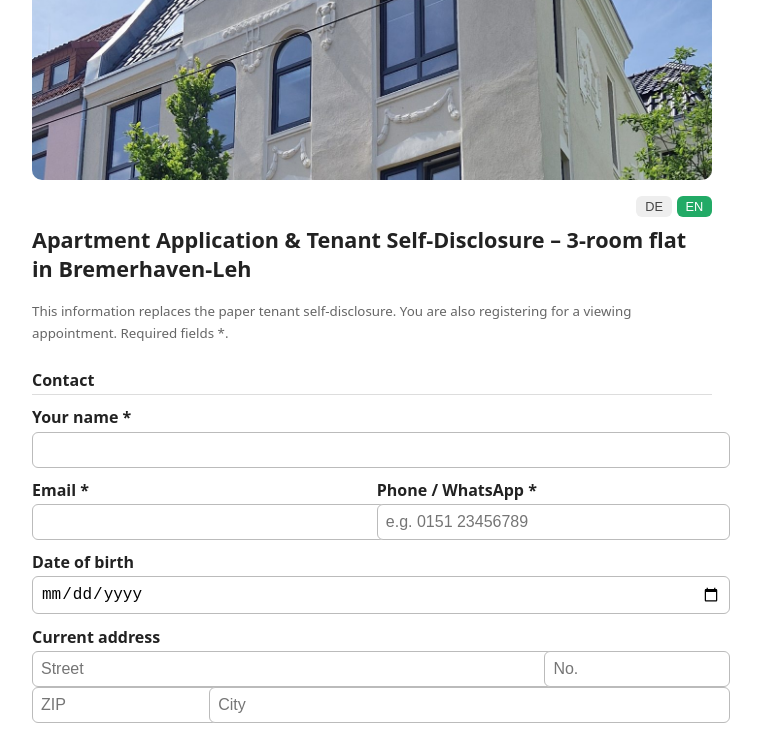
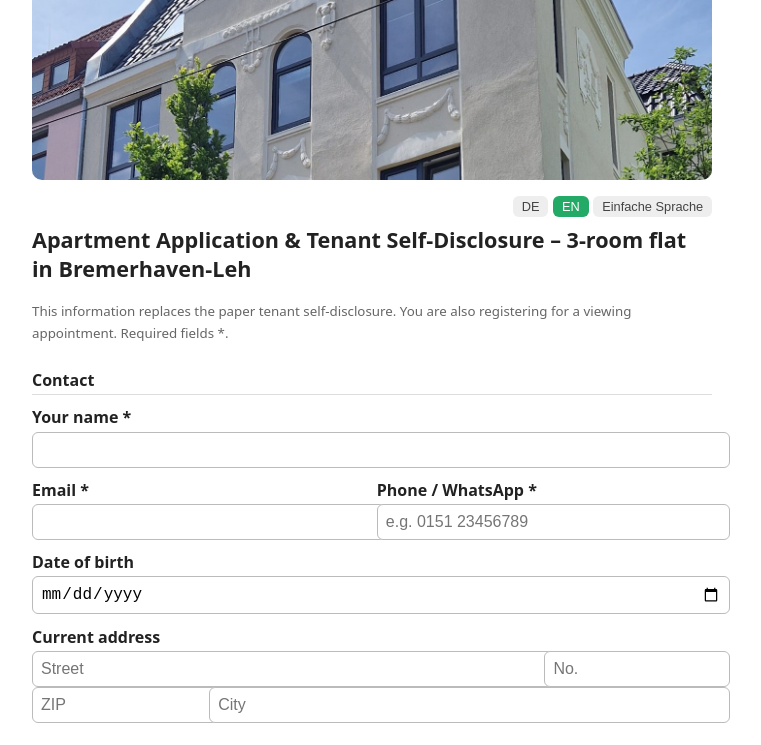
Before and after one commit to mePaul112/hausverwaltung-bewerbung, a plain HTML site: page index.html in a window 1280 px wide. Shown: the top 745 px of the page, without its empty margins (268-1029 px from the left). Drawn offline with Linux system fonts and the light colour scheme; no server answers.

Commit message:
Dritte Sprachvariante 'Einfache Sprache' (DE/EN/Einfach); Tooltips auf DE/EN neutral
Eigener Umschalter-Knopf (Code 'einfach', nicht 'es' - Kollision mit
Spanisch-Browsern), 53 vereinfachte Texte (kurze Saetze, erklaerte
Begriffe, positive Formulierung der Erklaerungen); fehlende Schluessel
fallen auf DE zurueck. DE/EN-Tooltips sind jetzt sachliche
Feldbeschreibungen ohne 'einfache Sprache'-Etikett. html-lang bleibt
bei 'einfach' auf de.

Co-Authored-By: Claude Fable 5 <noreply@anthropic.com>

```diff
--- a/index.html
+++ b/index.html
@@ -24,6 +24,7 @@
 <div class="lang">
  <button type="button" data-l="de">DE</button>
  <button type="button" data-l="en">EN</button>
+ <button type="button" data-l="einfach">Einfache Sprache</button>
 </div>
 <h1 data-i18n="h1">Wohnungsbewerbung & Mieterselbstauskunft – 3-Zimmer-Wohnung in Bremerhaven-Leh</h1>
 <p><small data-i18n="intro">Diese Angaben ersetzen die Papier-Mieterselbstauskunft. Sie melden sich zugleich zur Besichtigung an. Pflichtfelder *.</small></p>
@@ -114,79 +115,79 @@
 
  /* ---------- i18n (DE/EN) ---------- */
  const I18N={
-  title:{de:'Wohnungsbewerbung & Selbstauskunft – Bremerhaven-Leh',en:'Apartment application & self-disclosure – Bremerhaven-Leh'},
-  h1:{de:'Wohnungsbewerbung & Mieterselbstauskunft – 3-Zimmer-Wohnung in Bremerhaven-Leh',en:'Apartment Application & Tenant Self-Disclosure – 3-room flat in Bremerhaven-Leh'},
-  intro:{de:'Diese Angaben ersetzen die Papier-Mieterselbstauskunft. Sie melden sich zugleich zur Besichtigung an. Pflichtfelder *.',en:'This information replaces the paper tenant self-disclosure. You are also registering for a viewing appointment. Required fields *.'},
-  s_contact:{de:'Kontakt',en:'Contact'},
-  l_name:{de:'Ihr Name *',en:'Your name *'},
-  l_email:{de:'E-Mail *',en:'Email *'},
-  l_phone:{de:'Telefon / WhatsApp *',en:'Phone / WhatsApp *'},
+  title:{einfach:'Bewerbung für eine Wohnung in Bremerhaven',de:'Wohnungsbewerbung & Selbstauskunft – Bremerhaven-Leh',en:'Apartment application & self-disclosure – Bremerhaven-Leh'},
+  h1:{einfach:'Bewerbung für die 3-Zimmer-Wohnung in Bremerhaven',de:'Wohnungsbewerbung & Mieterselbstauskunft – 3-Zimmer-Wohnung in Bremerhaven-Leh',en:'Apartment Application & Tenant Self-Disclosure – 3-room flat in Bremerhaven-Leh'},
+  intro:{einfach:'Bitte füllen Sie dieses Formular aus. Das Formular ist Ihre Selbst-Auskunft. Sie wählen auch einen Termin. An dem Termin können Sie die Wohnung ansehen. Felder mit * müssen Sie ausfüllen.',de:'Diese Angaben ersetzen die Papier-Mieterselbstauskunft. Sie melden sich zugleich zur Besichtigung an. Pflichtfelder *.',en:'This information replaces the paper tenant self-disclosure. You are also registering for a viewing appointment. Required fields *.'},
+  s_contact:{einfach:'So erreichen wir Sie',de:'Kontakt',en:'Contact'},
+  l_name:{einfach:'Ihr Name *',de:'Ihr Name *',en:'Your name *'},
+  l_email:{einfach:'Ihre E-Mail-Adresse *',de:'E-Mail *',en:'Email *'},
+  l_phone:{einfach:'Ihre Telefon-Nummer *',de:'Telefon / WhatsApp *',en:'Phone / WhatsApp *'},
   ph_phone:{de:'z. B. 0151 23456789',en:'e.g. 0151 23456789'},
-  l_birth:{de:'Geburtsdatum',en:'Date of birth'},
-  l_address:{de:'Aktuelle Adresse',en:'Current address'},
+  l_birth:{einfach:'Ihr Geburtstag',de:'Geburtsdatum',en:'Date of birth'},
+  l_address:{einfach:'Wo wohnen Sie jetzt?',de:'Aktuelle Adresse',en:'Current address'},
   ph_street:{de:'Straße',en:'Street'},ph_no:{de:'Nr.',en:'No.'},ph_zip:{de:'PLZ',en:'ZIP'},ph_city:{de:'Ort',en:'City'},
-  s_household:{de:'Haushalt',en:'Household'},
-  l_persons:{de:'Personen gesamt *',en:'Total persons *'},
-  l_children:{de:'davon Kinder',en:'of which children'},
-  l_occupants:{de:'Mitbewohner (Namen, falls weitere)',en:'Other occupants (names, if any)'},
-  l_pets:{de:'Haustiere?',en:'Pets?'},ph_pets:{de:'nein / Katze / …',en:'no / cat / …'},
-  l_smoker:{de:'Raucher?',en:'Smoker?'},
+  s_household:{einfach:'Wer soll in der Wohnung wohnen?',de:'Haushalt',en:'Household'},
+  l_persons:{einfach:'Wie viele Personen sind Sie? *',de:'Personen gesamt *',en:'Total persons *'},
+  l_children:{einfach:'Wie viele Kinder sind dabei?',de:'davon Kinder',en:'of which children'},
+  l_occupants:{einfach:'Namen von weiteren Personen',de:'Mitbewohner (Namen, falls weitere)',en:'Other occupants (names, if any)'},
+  l_pets:{einfach:'Haben Sie Haus-Tiere?',de:'Haustiere?',en:'Pets?'},ph_pets:{de:'nein / Katze / …',en:'no / cat / …'},
+  l_smoker:{einfach:'Rauchen Sie?',de:'Raucher?',en:'Smoker?'},
   o_no:{de:'nein',en:'no'},o_yes:{de:'ja',en:'yes'},
-  s_income:{de:'Beschäftigung & Einkommen',en:'Employment & Income'},
-  l_incometype:{de:'Einkommensart *',en:'Type of income *'},
+  s_income:{einfach:'Arbeit und Geld',de:'Beschäftigung & Einkommen',en:'Employment & Income'},
+  l_incometype:{einfach:'Woher bekommen Sie Ihr Geld? *',de:'Einkommensart *',en:'Type of income *'},
   o_employed:{de:'Angestellt',en:'Employed'},o_selfemployed:{de:'Selbstständig',en:'Self-employed'},
   o_pension:{de:'Rente',en:'Pension'},o_jobcenter:{de:'Jobcenter',en:'Jobcenter (benefits)'},o_other:{de:'Sonstiges',en:'Other'},
-  l_employer:{de:'Arbeitgeber',en:'Employer'},
-  l_since:{de:'beschäftigt seit',en:'employed since'},ph_mmyyyy:{de:'MM/JJJJ',en:'MM/YYYY'},
-  l_fixedterm:{de:'befristet?',en:'fixed-term?'},
-  l_netincome:{de:'Monatliches Nettoeinkommen Haushalt (€)',en:'Monthly net household income (€)'},
+  l_employer:{einfach:'Wo arbeiten Sie?',de:'Arbeitgeber',en:'Employer'},
+  l_since:{einfach:'Seit wann arbeiten Sie dort?',de:'beschäftigt seit',en:'employed since'},ph_mmyyyy:{de:'MM/JJJJ',en:'MM/YYYY'},
+  l_fixedterm:{einfach:'Endet Ihr Arbeits-Vertrag an einem festen Tag? (befristet)',de:'befristet?',en:'fixed-term?'},
+  l_netincome:{einfach:'Wie viel Geld hat Ihr Haushalt im Monat? (netto, in Euro)',de:'Monatliches Nettoeinkommen Haushalt (€)',en:'Monthly net household income (€)'},
   ph_netincome:{de:'z. B. 2500',en:'e.g. 2500'},
-  s_prevtenancy:{de:'Bisheriges Mietverhältnis',en:'Previous Tenancy'},
-  l_prevlandlord:{de:'Aktueller/letzter Vermieter (Name)',en:'Current/previous landlord (name)'},
-  l_landlordcontact:{de:'Kontakt Vermieter',en:'Landlord contact'},
-  l_movereason:{de:'Grund des Umzugs',en:'Reason for moving'},
-  s_declarations:{de:'Erklärungen',en:'Declarations'},
-  hint_declarations:{de:'Bitte lesen Sie jeden Satz. Stimmt der Satz für Sie? Dann klicken Sie das Kästchen an. Das ⓘ zeigt eine Erklärung in einfacher Sprache.',en:'Please read each sentence. Is it true for you? Then tick the box. The ⓘ shows an explanation in simple language.'},
-  hint_eviction:{de:'Erklärung in einfacher Sprache: Ein Räumungs-Titel ist ein Urteil vom Gericht. Das Urteil sagt: Sie müssen aus Ihrer Wohnung ausziehen. Hatten Sie noch nie so ein Urteil? Dann klicken Sie das Kästchen an.',en:'Simple language: An eviction order is a court decision. It says: you must move out of your home. Never had such a decision? Then tick the box.'},
-  hint_insolvency:{de:'Erklärung in einfacher Sprache: Insolvenz heißt: Sie können Ihre Schulden nicht bezahlen. Ein Gericht regelt das dann. Läuft bei Ihnen kein solches Verfahren? Dann klicken Sie das Kästchen an.',en:'Simple language: Insolvency means: you cannot pay your debts and a court handles it. No such case running for you? Then tick the box.'},
-  hint_debt:{de:'Erklärung in einfacher Sprache: Miet-Schulden heißt: Sie müssen einem Vermieter noch Miete bezahlen. Haben Sie keine Miet-Schulden? Dann klicken Sie das Kästchen an.',en:'Simple language: Rent debts means: you still owe rent to a landlord. No rent debts? Then tick the box.'},
-  decl_eviction:{de:'Es besteht/bestand <b>kein</b> Räumungstitel gegen mich.',en:'There is/was <b>no</b> eviction order against me.'},
-  decl_insolvency:{de:'Es liegt <b>kein</b> laufendes Insolvenzverfahren vor.',en:'There are <b>no</b> ongoing insolvency proceedings.'},
-  decl_debt:{de:'Ich habe <b>keine</b> offenen Mietschulden.',en:'I have <b>no</b> outstanding rent debts.'},
-  s_documents:{de:'Nachweise (optional)',en:'Documents (optional)'},
-  l_upload_schufa:{de:'SCHUFA-Auskunft',en:'SCHUFA credit report'},
-  l_upload_vermieter:{de:'Vermieterbescheinigung / Mietschuldenfreiheit',en:'Landlord reference / proof of no rent arrears'},
-  l_upload_einkommen:{de:'Einkommensnachweise (letzte 3 Monate)',en:'Proof of income (last 3 months)'},
-  hint_upload:{de:'PDF oder Foto, je Feld mehrere möglich. Was Sie jetzt nicht zur Hand haben, bringen Sie bitte zum Termin mit.',en:'PDF or photo, several per field. Whatever you do not have at hand now, please bring to the viewing.'},
-  s_viewing:{de:'Besichtigung',en:'Viewing'},
-  l_slot:{de:'Verbindliche Terminwahl (15-Min-Fenster) *',en:'Binding appointment selection (15-min slot) *'},
-  slots_tba:{de:'Termine werden noch bekanntgegeben',en:'Appointments to be announced'},
-  slots_voll:{de:'Alle Zeitfenster sind belegt – bitte melden Sie sich kurz per E-Mail',en:'All time slots are taken – please contact us by e-mail'},
-  s_message:{de:'Ihre Nachricht (optional)',en:'Your message (optional)'},
-  l_message:{de:'Möchten Sie uns noch etwas mitteilen?',en:'Anything else you would like to tell us?'},
+  s_prevtenancy:{einfach:'Ihre jetzige Wohnung',de:'Bisheriges Mietverhältnis',en:'Previous Tenancy'},
+  l_prevlandlord:{einfach:'Wie heißt Ihr Vermieter?',de:'Aktueller/letzter Vermieter (Name)',en:'Current/previous landlord (name)'},
+  l_landlordcontact:{einfach:'Telefon oder Adresse von Ihrem Vermieter',de:'Kontakt Vermieter',en:'Landlord contact'},
+  l_movereason:{einfach:'Warum ziehen Sie um?',de:'Grund des Umzugs',en:'Reason for moving'},
+  s_declarations:{einfach:'Wichtige Fragen',de:'Erklärungen',en:'Declarations'},
+  hint_declarations:{de:'Bitte kreuzen Sie jede Aussage an, die auf Sie zutrifft. Das ⓘ zeigt beim Darüberfahren eine Erläuterung.',en:'Please tick each statement that applies to you. Hover over the ⓘ for an explanation.',einfach:'Bitte lesen Sie jeden Satz. Stimmt der Satz für Sie? Dann klicken Sie das Kästchen an.'},
+  hint_eviction:{de:'Ein Räumungstitel ist eine gerichtliche Entscheidung, mit der eine Wohnung geräumt werden kann. Bitte ankreuzen, wenn gegen Sie keiner besteht oder bestand.',en:'An eviction order is a court decision allowing a home to be vacated by force. Please tick if none exists or existed against you.',einfach:'Ein Räumungs-Titel ist ein Urteil vom Gericht. Das Urteil sagt: Sie müssen aus Ihrer Wohnung ausziehen. Hatten Sie noch nie so ein Urteil? Dann klicken Sie das Kästchen an.'},
+  hint_insolvency:{de:'Ein Insolvenzverfahren ist ein gerichtliches Verfahren zur Regelung von Schulden. Bitte ankreuzen, wenn bei Ihnen keines läuft.',en:'Insolvency proceedings are court proceedings dealing with debts. Please tick if none are ongoing for you.',einfach:'Insolvenz heißt: Sie können Ihre Schulden nicht bezahlen. Ein Gericht regelt das dann. Läuft bei Ihnen kein solches Verfahren? Dann klicken Sie das Kästchen an.'},
+  hint_debt:{de:'Mietschulden sind offene Mietforderungen eines früheren oder aktuellen Vermieters. Bitte ankreuzen, wenn Sie keine haben.',en:'Rent debts are outstanding rent owed to a current or former landlord. Please tick if you have none.',einfach:'Miet-Schulden heißt: Sie müssen einem Vermieter noch Miete bezahlen. Haben Sie keine Miet-Schulden? Dann klicken Sie das Kästchen an.'},
+  decl_eviction:{einfach:'Ein Gericht hat <b>nie</b> gesagt: Ich muss aus meiner Wohnung ausziehen.',de:'Es besteht/bestand <b>kein</b> Räumungstitel gegen mich.',en:'There is/was <b>no</b> eviction order against me.'},
+  decl_insolvency:{einfach:'Ich habe <b>kein</b> Insolvenz-Verfahren. Das heißt: Kein Gericht regelt gerade meine Schulden.',de:'Es liegt <b>kein</b> laufendes Insolvenzverfahren vor.',en:'There are <b>no</b> ongoing insolvency proceedings.'},
+  decl_debt:{einfach:'Ich schulde <b>keinem</b> Vermieter Geld für Miete.',de:'Ich habe <b>keine</b> offenen Mietschulden.',en:'I have <b>no</b> outstanding rent debts.'},
+  s_documents:{einfach:'Papiere hochladen (freiwillig)',de:'Nachweise (optional)',en:'Documents (optional)'},
+  l_upload_schufa:{einfach:'SCHUFA-Auskunft',de:'SCHUFA-Auskunft',en:'SCHUFA credit report'},
+  l_upload_vermieter:{einfach:'Brief vom Vermieter: Sie haben keine Miet-Schulden',de:'Vermieterbescheinigung / Mietschuldenfreiheit',en:'Landlord reference / proof of no rent arrears'},
+  l_upload_einkommen:{einfach:'Nachweis über Ihr Geld (die letzten 3 Monate)',de:'Einkommensnachweise (letzte 3 Monate)',en:'Proof of income (last 3 months)'},
+  hint_upload:{einfach:'Sie können Fotos oder PDF-Dateien hochladen. Sie haben die Papiere gerade nicht? Dann bringen Sie die Papiere zum Termin mit.',de:'PDF oder Foto, je Feld mehrere möglich. Was Sie jetzt nicht zur Hand haben, bringen Sie bitte zum Termin mit.',en:'PDF or photo, several per field. Whatever you do not have at hand now, please bring to the viewing.'},
+  s_viewing:{einfach:'Termin: Wohnung ansehen',de:'Besichtigung',en:'Viewing'},
+  l_slot:{einfach:'Wann möchten Sie kommen? Bitte wählen Sie eine Uhrzeit. *',de:'Verbindliche Terminwahl (15-Min-Fenster) *',en:'Binding appointment selection (15-min slot) *'},
+  slots_tba:{einfach:'Es gibt noch keine Termine.',de:'Termine werden noch bekanntgegeben',en:'Appointments to be announced'},
+  slots_voll:{einfach:'Alle Termine sind voll. Bitte schreiben Sie uns eine E-Mail.',de:'Alle Zeitfenster sind belegt – bitte melden Sie sich kurz per E-Mail',en:'All time slots are taken – please contact us by e-mail'},
+  s_message:{einfach:'Ihre Nachricht (freiwillig)',de:'Ihre Nachricht (optional)',en:'Your message (optional)'},
+  l_message:{einfach:'Möchten Sie uns noch etwas sagen?',de:'Möchten Sie uns noch etwas mitteilen?',en:'Anything else you would like to tell us?'},
   ph_message:{de:'z. B. Fragen, Wünsche, Besonderheiten …',en:'e.g. questions, wishes, special circumstances …'},
-  decl_truthful:{de:'Ich versichere die Angaben <b>wahrheitsgemäß</b> gemacht zu haben. *',en:'I confirm that the information provided is <b>truthful</b>. *'},
-  decl_consent:{de:'Ich willige in die Verarbeitung meiner Angaben zur Bearbeitung meiner Bewerbung ein; abgelehnte Daten werden nach Abschluss gelöscht. *',en:'I consent to the processing of my data to handle my application; rejected applicants’ data will be deleted after completion. *'},
-  btn_submit:{de:'Bewerbung & Selbstauskunft absenden',en:'Submit application & self-disclosure'},
+  decl_truthful:{einfach:'Alle meine Angaben sind <b>wahr</b>. *',de:'Ich versichere die Angaben <b>wahrheitsgemäß</b> gemacht zu haben. *',en:'I confirm that the information provided is <b>truthful</b>. *'},
+  decl_consent:{einfach:'Ich bin einverstanden: Sie dürfen meine Daten für die Bewerbung benutzen. Bekomme ich die Wohnung nicht? Dann werden meine Daten gelöscht. *',de:'Ich willige in die Verarbeitung meiner Angaben zur Bearbeitung meiner Bewerbung ein; abgelehnte Daten werden nach Abschluss gelöscht. *',en:'I consent to the processing of my data to handle my application; rejected applicants’ data will be deleted after completion. *'},
+  btn_submit:{einfach:'Bewerbung abschicken',de:'Bewerbung & Selbstauskunft absenden',en:'Submit application & self-disclosure'},
   // JS-Meldungen
-  warn_children:{de:'⚠ „davon Kinder" muss kleiner als „Personen gesamt" sein (mind. 1 Erwachsener).',en:'⚠ "of which children" must be less than "total persons" (at least 1 adult).'},
-  err_children:{de:'„davon Kinder" muss kleiner als „Personen gesamt" sein.',en:'"of which children" must be less than "total persons".'},
+  warn_children:{einfach:'Die Zahl der Kinder muss kleiner sein als die Zahl aller Personen.',de:'⚠ „davon Kinder" muss kleiner als „Personen gesamt" sein (mind. 1 Erwachsener).',en:'⚠ "of which children" must be less than "total persons" (at least 1 adult).'},
+  err_children:{einfach:'Die Zahl der Kinder muss kleiner sein als die Zahl aller Personen.',de:'„davon Kinder" muss kleiner als „Personen gesamt" sein.',en:'"of which children" must be less than "total persons".'},
   warn_netto:{de:'⚠ Über 5.000 € – bitte prüfen, ob korrekt.',en:'⚠ Over €5,000 – please check if correct.'},
   confirm_netto:{de:'Nettoeinkommen über 5.000 € – bitte bestätigen, dass das korrekt ist.',en:'Net income over €5,000 – please confirm this is correct.'},
-  sending:{de:'Wird gesendet…',en:'Sending…'},
-  ok_sent:{de:'Vielen Dank! Ihre Bewerbung und Selbstauskunft sind eingegangen.',en:'Thank you! Your application and self-disclosure have been received.'},
+  sending:{einfach:'Wir senden Ihre Bewerbung …',de:'Wird gesendet…',en:'Sending…'},
+  ok_sent:{einfach:'Vielen Dank! Ihre Bewerbung ist angekommen.',de:'Vielen Dank! Ihre Bewerbung und Selbstauskunft sind eingegangen.',en:'Thank you! Your application and self-disclosure have been received.'},
   // Adresse bewusst ERST hier — vor dem Absenden nirgends auf der Seite, sonst
   // erscheinen Interessenten unangemeldet zur Sammelbesichtigung.
   ok_slot:{de:'Ihr Besichtigungstermin: {slot}',en:'Your viewing appointment: {slot}'},
   ok_addr:{de:'Adresse: Körnerstraße 35, 27576 Bremerhaven. Treffpunkt am Hauseingang – bitte klingeln.',en:'Address: Körnerstraße 35, 27576 Bremerhaven. Meeting point at the main entrance – please ring the bell.'},
-  err_send:{de:'Fehler beim Senden',en:'Error sending'},
-  err_network:{de:'Netzwerkfehler. Bitte später erneut versuchen.',en:'Network error. Please try again later.'}
+  err_send:{einfach:'Das Senden hat nicht geklappt. Bitte versuchen Sie es später noch einmal.',de:'Fehler beim Senden',en:'Error sending'},
+  err_network:{einfach:'Keine Verbindung. Bitte versuchen Sie es später noch einmal.',de:'Netzwerkfehler. Bitte später erneut versuchen.',en:'Network error. Please try again later.'}
  };
  let lang = new URLSearchParams(location.search).get('lang') || localStorage.getItem('lang') || (navigator.language||'de').slice(0,2).toLowerCase();
- if(lang!=='de'&&lang!=='en') lang='en';   // nicht-deutsche Browser -> Englisch
+ if(lang!=='de'&&lang!=='en'&&lang!=='einfach') lang='en';   // nicht-deutsche Browser -> Englisch
  const t=k=>((I18N[k]||{})[lang]) || ((I18N[k]||{}).de) || k;
  function applyLang(l){
-   lang=l; try{localStorage.setItem('lang',l);}catch(e){} document.documentElement.lang=l;
+   lang=l; try{localStorage.setItem('lang',l);}catch(e){} document.documentElement.lang=(l==='en'?'en':'de');
    document.title=t('title');
    document.querySelectorAll('[data-i18n]').forEach(el=>{ el.textContent=t(el.dataset.i18n); });
    document.querySelectorAll('[data-i18n-html]').forEach(el=>{ el.innerHTML=t(el.dataset.i18nHtml); });
```
